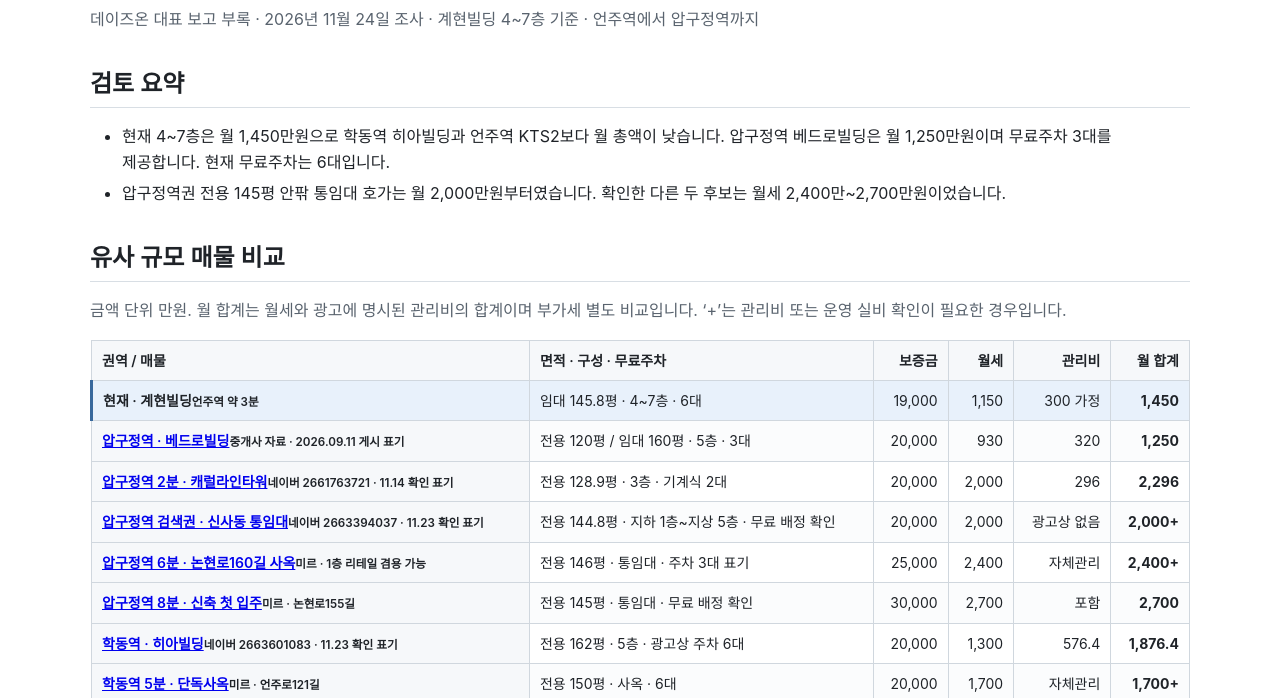
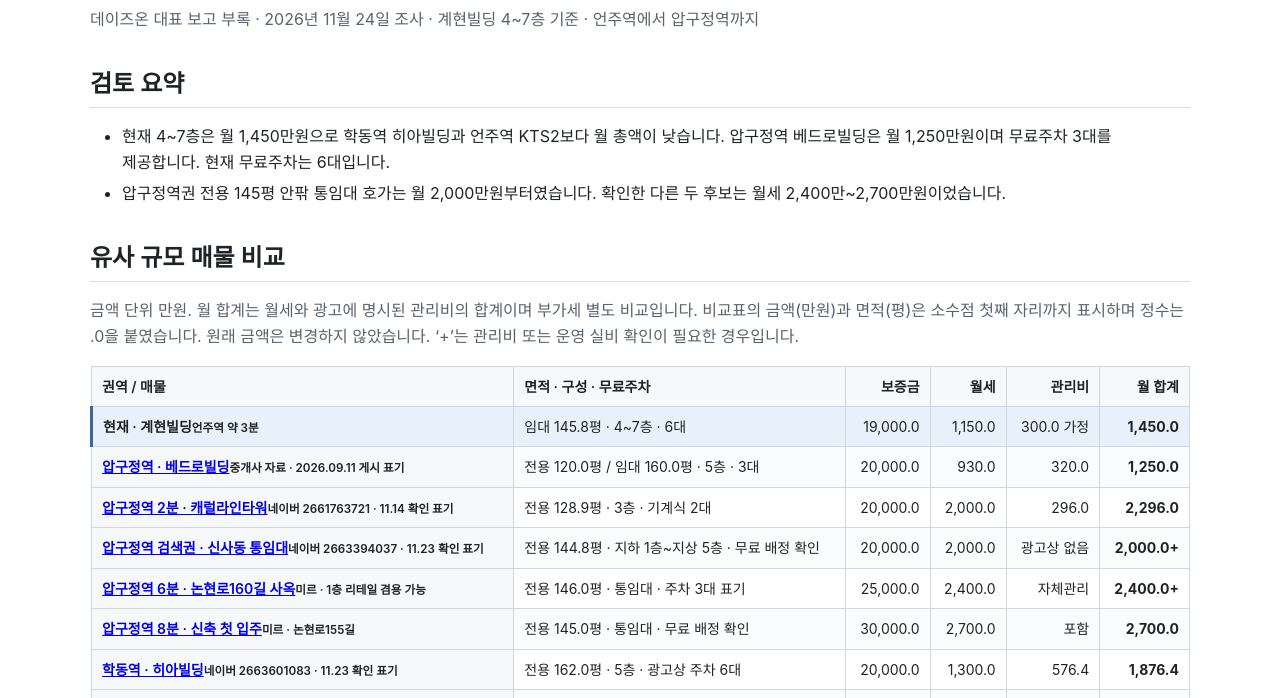
Before and after one commit to miheeshin110-a11y/meeting-report-2026-07, a plain HTML site: page office-lease-261124-appendix.html in a window 1280 px wide. Shown: the part 98-796 px from the top of the page. Drawn offline with Linux system fonts and the light colour scheme.

Commit message:
Unify appendix table amounts and areas to one decimal place

```diff
--- a/office-lease-261124-appendix.html
+++ b/office-lease-261124-appendix.html
@@ -70,19 +70,19 @@
 </section>
 <section aria-labelledby="compare">
 <h2 id="compare">유사 규모 매물 비교</h2>
-<p class="source">금액 단위 만원. 월 합계는 월세와 광고에 명시된 관리비의 합계이며 부가세 별도 비교입니다. ‘+’는 관리비 또는 운영 실비 확인이 필요한 경우입니다.</p>
+<p class="source">금액 단위 만원. 월 합계는 월세와 광고에 명시된 관리비의 합계이며 부가세 별도 비교입니다. 비교표의 금액(만원)과 면적(평)은 소수점 첫째 자리까지 표시하며 정수는 .0을 붙였습니다. 원래 금액은 변경하지 않았습니다. ‘+’는 관리비 또는 운영 실비 확인이 필요한 경우입니다.</p>
 <div class="table-wrap"><table>
 <thead><tr><th scope="col">권역 / 매물</th><th scope="col">면적 · 구성 · 무료주차</th><th class="number" scope="col">보증금</th><th class="number" scope="col">월세</th><th class="number" scope="col">관리비</th><th class="number" scope="col">월 합계</th></tr></thead>
 <tbody>
-<tr class="current-office"><th scope="row">현재 · 계현빌딩<small>언주역 약 3분</small></th><td>임대 145.8평 · 4~7층 · 6대</td><td class="number">19,000</td><td class="number">1,150</td><td class="number">300 가정</td><td class="number"><strong>1,450</strong></td></tr>
-<tr><th scope="row"><a href="https://drawingoffice.co.kr/office/2668">압구정역 · 베드로빌딩</a><small>중개사 자료 · 2026.09.11 게시 표기</small></th><td>전용 120평 / 임대 160평 · 5층 · 3대</td><td class="number">20,000</td><td class="number">930</td><td class="number">320</td><td class="number"><strong>1,250</strong></td></tr>
-<tr><th scope="row"><a href="https://fin.land.naver.com/map?center=3zjMym-2AKmuo&amp;exclusiveSpaceMode=true&amp;realEstateTypes=D01&amp;space=390-550&amp;tradeTypes=B2&amp;zoom=15&amp;layer=NobwRAlgJmBcYEMBOAXCBjANgUwPpWxQQkzABowAHZBAWwGc5xk0tsBJGeAJgDZeAjAHZeAZiHcBYAL4UkhAK5IAdggBGOOCiQLs0gLpA">압구정역 2분 · 캐럴라인타워</a><small>네이버 2661763721 · 11.14 확인 표기</small></th><td>전용 128.9평 · 3층 · 기계식 2대</td><td class="number">20,000</td><td class="number">2,000</td><td class="number">296</td><td class="number"><strong>2,296</strong></td></tr>
-<tr><th scope="row"><a href="https://fin.land.naver.com/map?center=3zjMym-2AKmuo&amp;exclusiveSpaceMode=true&amp;realEstateTypes=D01&amp;space=390-550&amp;tradeTypes=B2&amp;zoom=15&amp;layer=NobwRAlgJmBcYEMBOAXCBjANgUwPpWxQQkzABowAHZBAWwGc5xk0tsBJGeAJgDZeAzAICcAFgAMAgOxgAvhSSEArkgB2CAEY44AMwSZ62WQF0gA">압구정역 검색권 · 신사동 통임대</a><small>네이버 2663394037 · 11.23 확인 표기</small></th><td>전용 144.8평 · 지하 1층~지상 5층 · 무료 배정 확인</td><td class="number">20,000</td><td class="number">2,000</td><td class="number">광고상 없음</td><td class="number"><strong>2,000+</strong></td></tr>
-<tr><th scope="row"><a href="https://officemir.com/office/m83481">압구정역 6분 · 논현로160길 사옥</a><small>미르 · 1층 리테일 겸용 가능</small></th><td>전용 146평 · 통임대 · 주차 3대 표기</td><td class="number">25,000</td><td class="number">2,400</td><td class="number">자체관리</td><td class="number"><strong>2,400+</strong></td></tr>
-<tr><th scope="row"><a href="https://officemir.com/office/m80034">압구정역 8분 · 신축 첫 입주</a><small>미르 · 논현로155길</small></th><td>전용 145평 · 통임대 · 무료 배정 확인</td><td class="number">30,000</td><td class="number">2,700</td><td class="number">포함</td><td class="number"><strong>2,700</strong></td></tr>
-<tr><th scope="row"><a href="https://fin.land.naver.com/map?center=3zjJVB-2AJKR0&amp;realEstateTypes=D01&amp;tradeTypes=B2&amp;zoom=15&amp;exclusiveSpaceMode=true&amp;space=390-550&amp;showOnlySelectedRegion=true&amp;layer=NobwRAlgJmBcYEMBOAXCBjANgUwPpWxQQkzABowAHZBAWwGc5xk0tsBJGeAJgDZeAzLwAMARmEAOAWAC%2BFJIQCuSAHYIARjjgoki7DIC6QA">학동역 · 히아빌딩</a><small>네이버 2663601083 · 11.23 확인 표기</small></th><td>전용 162평 · 5층 · 광고상 주차 6대</td><td class="number">20,000</td><td class="number">1,300</td><td class="number">576.4</td><td class="number"><strong>1,876.4</strong></td></tr>
-<tr><th scope="row"><a href="https://officemir.com/office/m77093">학동역 5분 · 단독사옥</a><small>미르 · 언주로121길</small></th><td>전용 150평 · 사옥 · 6대</td><td class="number">20,000</td><td class="number">1,700</td><td class="number">자체관리</td><td class="number"><strong>1,700+</strong></td></tr>
-<tr><th scope="row"><a href="https://officemir.com/office/m80809">언주역 2분 · KTS2</a><small>미르 · 2024년 준공</small></th><td>전용 160.3평 · 2~3층 · 4대</td><td class="number">32,000</td><td class="number">2,260</td><td class="number">660</td><td class="number"><strong>2,920</strong></td></tr>
+<tr class="current-office"><th scope="row">현재 · 계현빌딩<small>언주역 약 3분</small></th><td>임대 145.8평 · 4~7층 · 6대</td><td class="number">19,000.0</td><td class="number">1,150.0</td><td class="number">300.0 가정</td><td class="number"><strong>1,450.0</strong></td></tr>
+<tr><th scope="row"><a href="https://drawingoffice.co.kr/office/2668">압구정역 · 베드로빌딩</a><small>중개사 자료 · 2026.09.11 게시 표기</small></th><td>전용 120.0평 / 임대 160.0평 · 5층 · 3대</td><td class="number">20,000.0</td><td class="number">930.0</td><td class="number">320.0</td><td class="number"><strong>1,250.0</strong></td></tr>
+<tr><th scope="row"><a href="https://fin.land.naver.com/map?center=3zjMym-2AKmuo&amp;exclusiveSpaceMode=true&amp;realEstateTypes=D01&amp;space=390-550&amp;tradeTypes=B2&amp;zoom=15&amp;layer=NobwRAlgJmBcYEMBOAXCBjANgUwPpWxQQkzABowAHZBAWwGc5xk0tsBJGeAJgDZeAjAHZeAZiHcBYAL4UkhAK5IAdggBGOOCiQLs0gLpA">압구정역 2분 · 캐럴라인타워</a><small>네이버 2661763721 · 11.14 확인 표기</small></th><td>전용 128.9평 · 3층 · 기계식 2대</td><td class="number">20,000.0</td><td class="number">2,000.0</td><td class="number">296.0</td><td class="number"><strong>2,296.0</strong></td></tr>
+<tr><th scope="row"><a href="https://fin.land.naver.com/map?center=3zjMym-2AKmuo&amp;exclusiveSpaceMode=true&amp;realEstateTypes=D01&amp;space=390-550&amp;tradeTypes=B2&amp;zoom=15&amp;layer=NobwRAlgJmBcYEMBOAXCBjANgUwPpWxQQkzABowAHZBAWwGc5xk0tsBJGeAJgDZeAzAICcAFgAMAgOxgAvhSSEArkgB2CAEY44AMwSZ62WQF0gA">압구정역 검색권 · 신사동 통임대</a><small>네이버 2663394037 · 11.23 확인 표기</small></th><td>전용 144.8평 · 지하 1층~지상 5층 · 무료 배정 확인</td><td class="number">20,000.0</td><td class="number">2,000.0</td><td class="number">광고상 없음</td><td class="number"><strong>2,000.0+</strong></td></tr>
+<tr><th scope="row"><a href="https://officemir.com/office/m83481">압구정역 6분 · 논현로160길 사옥</a><small>미르 · 1층 리테일 겸용 가능</small></th><td>전용 146.0평 · 통임대 · 주차 3대 표기</td><td class="number">25,000.0</td><td class="number">2,400.0</td><td class="number">자체관리</td><td class="number"><strong>2,400.0+</strong></td></tr>
+<tr><th scope="row"><a href="https://officemir.com/office/m80034">압구정역 8분 · 신축 첫 입주</a><small>미르 · 논현로155길</small></th><td>전용 145.0평 · 통임대 · 무료 배정 확인</td><td class="number">30,000.0</td><td class="number">2,700.0</td><td class="number">포함</td><td class="number"><strong>2,700.0</strong></td></tr>
+<tr><th scope="row"><a href="https://fin.land.naver.com/map?center=3zjJVB-2AJKR0&amp;realEstateTypes=D01&amp;tradeTypes=B2&amp;zoom=15&amp;exclusiveSpaceMode=true&amp;space=390-550&amp;showOnlySelectedRegion=true&amp;layer=NobwRAlgJmBcYEMBOAXCBjANgUwPpWxQQkzABowAHZBAWwGc5xk0tsBJGeAJgDZeAzLwAMARmEAOAWAC%2BFJIQCuSAHYIARjjgoki7DIC6QA">학동역 · 히아빌딩</a><small>네이버 2663601083 · 11.23 확인 표기</small></th><td>전용 162.0평 · 5층 · 광고상 주차 6대</td><td class="number">20,000.0</td><td class="number">1,300.0</td><td class="number">576.4</td><td class="number"><strong>1,876.4</strong></td></tr>
+<tr><th scope="row"><a href="https://officemir.com/office/m77093">학동역 5분 · 단독사옥</a><small>미르 · 언주로121길</small></th><td>전용 150.0평 · 사옥 · 6대</td><td class="number">20,000.0</td><td class="number">1,700.0</td><td class="number">자체관리</td><td class="number"><strong>1,700.0+</strong></td></tr>
+<tr><th scope="row"><a href="https://officemir.com/office/m80809">언주역 2분 · KTS2</a><small>미르 · 2024년 준공</small></th><td>전용 160.3평 · 2~3층 · 4대</td><td class="number">32,000.0</td><td class="number">2,260.0</td><td class="number">660.0</td><td class="number"><strong>2,920.0</strong></td></tr>
 </tbody></table></div>
 </section>
 <section>
```
